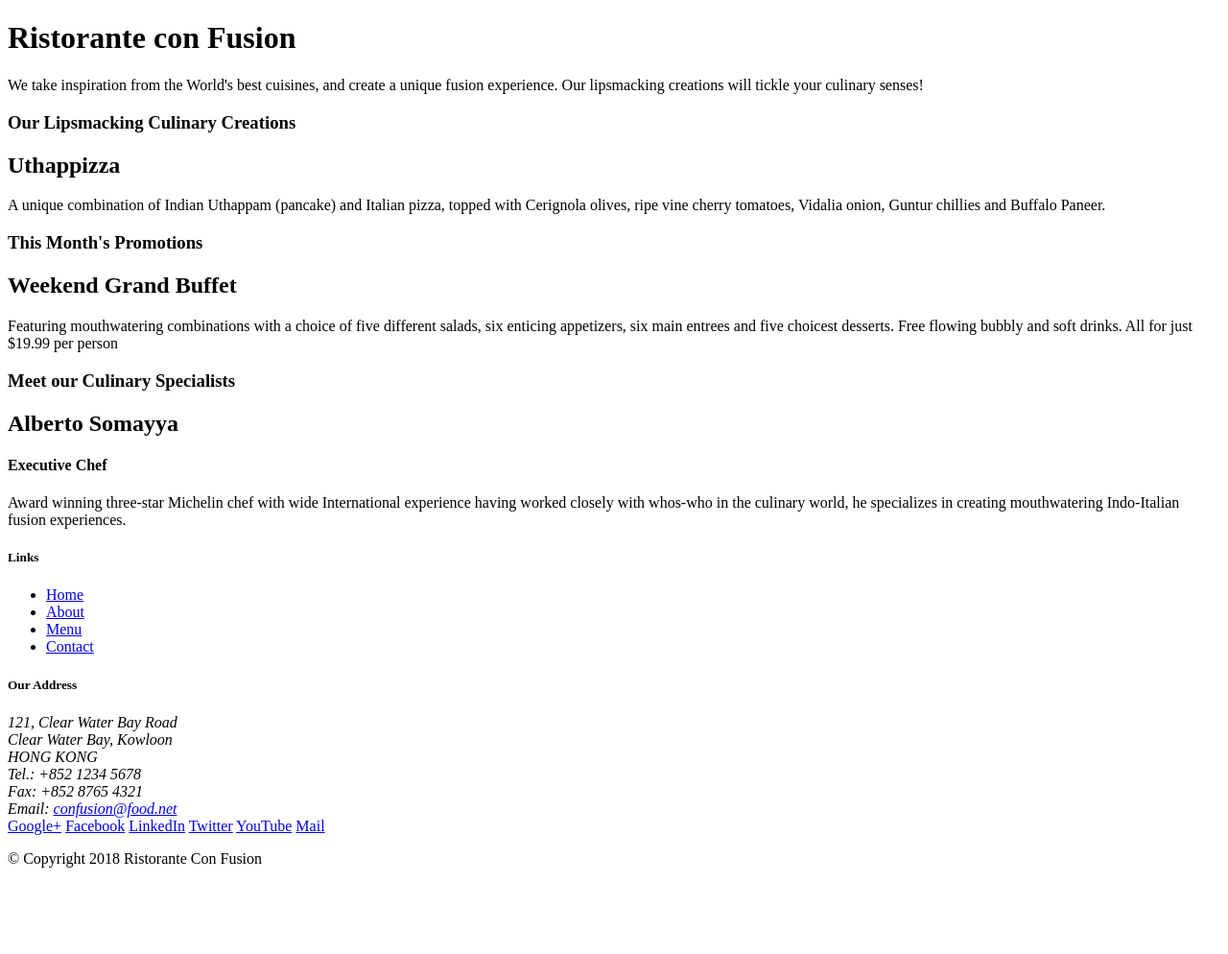
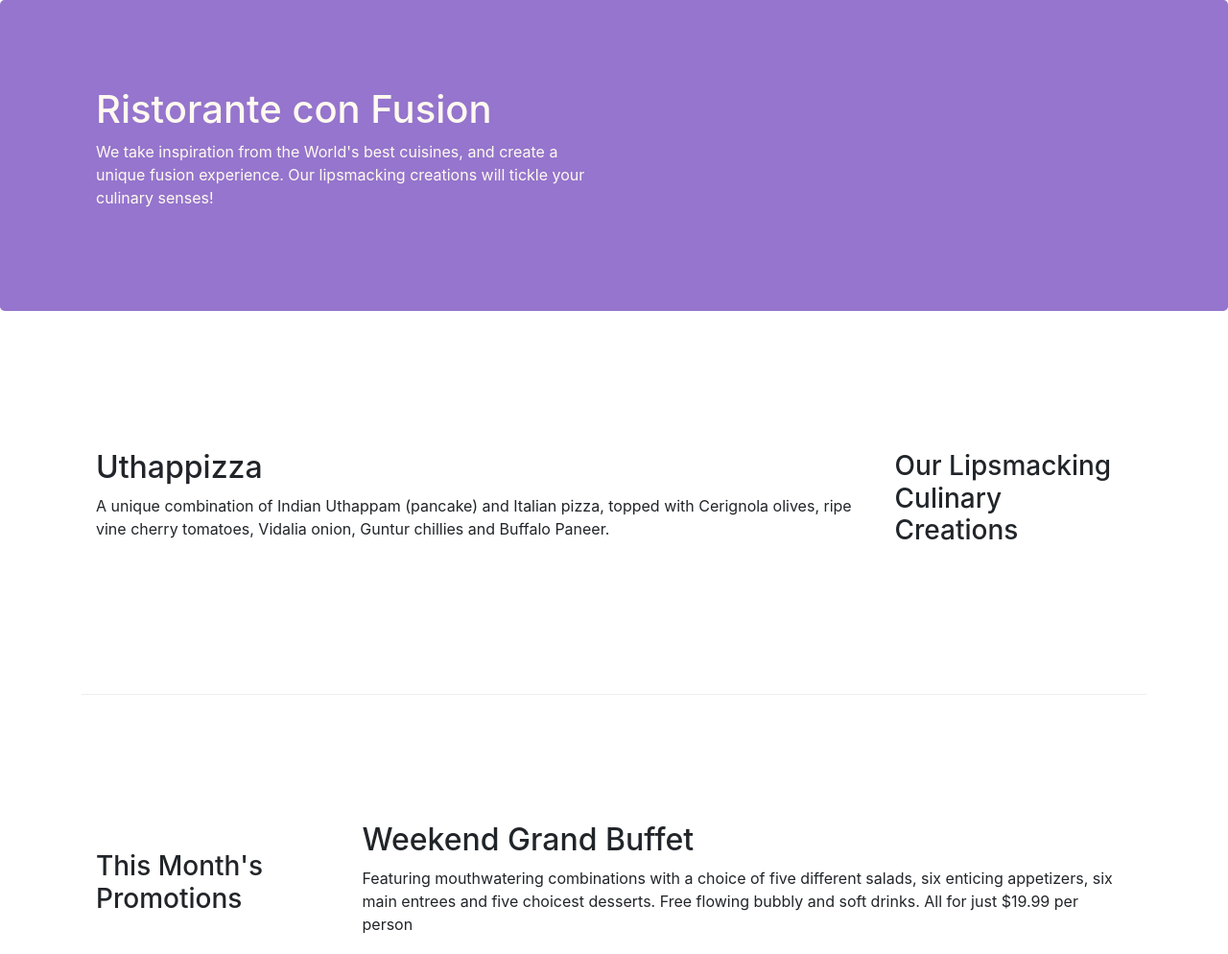
Before and after one commit to nanatech/Bootstrap-Intro, a website: page index.html in a window 1280 px wide. Shown: the top 994 px of the page at 96% size. Before the commit the page ends 920 px from the top, so only its background shows below. Drawn offline with nearby package versions, Linux system fonts and the light colour scheme.

Commit message:
Bootstrap lesson website created

```diff
--- /dev/null
+++ b/css/styles.css
@@ -0,0 +1,30 @@
+.row-header{
+    margin:20px auto;
+    padding:0px;
+}
+
+.row-content {
+    margin:0px auto;
+    padding: 50px 0px 50px 0px;
+    border-bottom: 1px ridge;
+    min-height:400px;
+}
+
+.footer{
+    background-color: #D1C4E9;
+    margin:0px auto;
+    padding: 20px 0px 20px 0px;
+}
+
+.jumbotron {
+    padding:70px 30px 70px 30px;
+    margin:0px auto;
+    background: #9575CD ;
+    color:floralwhite;
+}
+
+address{
+    font-size:80%;
+    margin:0px;
+    color:#0f0f0f;
+}
--- a/index.html
+++ b/index.html
@@ -2,51 +2,58 @@
 <html lang="en">
 
 <head>
+        <!-- Required meta tags always come first -->
+        <meta charset="utf-8">
+        <meta name="viewport" content="width=device-width, initial-scale=1, shrink-to-fit=no">
+
+        <!-- Bootstrap CSS -->
+        <link rel="stylesheet" href="node_modules/bootstrap/dist/css/bootstrap.min.css">
+        <link href="css/styles.css" rel="stylesheet">
     <title>Ristorante Con Fusion</title>
 </head>
 
 <body>
 
-    <header>
-        <div>
-            <div>
-                <div>
+    <header class="jumbotron">
+        <div class="container">
+            <div class="row row-header">
+                <div class="col-12 col-sm-6">
                     <h1>Ristorante con Fusion</h1>
                     <p>We take inspiration from the World's best cuisines, and create a unique fusion experience. Our lipsmacking creations will tickle your culinary senses!</p>
                 </div>
-                <div>
+                <div class="col-12 col-sm">
                 </div>
             </div>
         </div>
     </header>
 
-    <div>
-        <div>
-            <div>
+    <div class="container">
+        <div class="row row-content align-items-center">
+            <div class="col-12 col-sm-4 order-sm-last col-md-3">
                 <h3>Our Lipsmacking Culinary Creations</h3>
             </div>
-            <div>
+            <div class="col col-sm order-sm-first col-md">
                 <h2>Uthappizza</h2>
                 <p>A unique combination of Indian Uthappam (pancake) and Italian pizza, topped with Cerignola olives, ripe vine cherry tomatoes, Vidalia onion, Guntur chillies and Buffalo Paneer.</p>
             </div>
         </div>
 
 
-        <div>
-            <div>
+        <div class="row row-content align-items-center">
+            <div class="col-12 col-sm-4 col-md-3">
                 <h3>This Month's Promotions</h3>
             </div>
-            <div>
+            <div class="col-12 col-sm col-md">
                 <h2>Weekend Grand Buffet</h2>
                 <p>Featuring mouthwatering combinations with a choice of five different salads, six enticing appetizers, six main entrees and five choicest desserts. Free flowing bubbly and soft drinks. All for just $19.99 per person </p>
             </div>
         </div>
 
-        <div>
-            <div>
+        <div class="row row-content align-items-center">
+            <div class="col-12 col-sm-4 order-sm-last col-md-3">
                 <h3>Meet our Culinary Specialists</h3>
             </div>
-            <div>
+            <div class="col-12 col-sm order-sm-first col-md">
                 <h2>Alberto Somayya</h2>
                 <h4>Executive Chef</h4>
                 <p>Award winning three-star Michelin chef with wide International experience having worked closely with whos-who in the culinary world, he specializes in creating mouthwatering Indo-Italian fusion experiences. </p>
@@ -54,19 +61,19 @@
         </div>
     </div>
 
-    <footer>
-        <div>
-            <div>
-                <div>
+    <footer class="footer">
+        <div class="container">
+            <div class="row">
+                <div class="col-4 offset-1 col-sm-2">
                     <h5>Links</h5>
-                    <ul>
+                    <ul class="list-unstyled">
                         <li><a href="#">Home</a></li>
                         <li><a href="#">About</a></li>
                         <li><a href="#">Menu</a></li>
                         <li><a href="#">Contact</a></li>
                     </ul>
                 </div>
-                <div>
+                <div class="col-7 col-sm-5">
                     <h5>Our Address</h5>
                     <address>
 		              121, Clear Water Bay Road<br>
@@ -77,8 +84,8 @@
 		              Email: <a href="mailto:confusion@food.net">confusion@food.net</a>
 		           </address>
                 </div>
-                <div>
-                    <div>
+                <div class="col-12 col-sm-4 align-self-center">
+                    <div class="text-center">
                         <a href="http://google.com/+">Google+</a>
                         <a href="http://www.facebook.com/profile.php?id=">Facebook</a>
                         <a href="http://www.linkedin.com/in/">LinkedIn</a>
@@ -88,14 +95,17 @@
                     </div>
                 </div>
            </div>
-           <div>
-                <div>
+           <div class="row justify-content-center">
+                <div class="col-auto">
                     <p>© Copyright 2018 Ristorante Con Fusion</p>
                 </div>
            </div>
         </div>
     </footer>
-
+<!-- jQuery first, then Popper.js, then Bootstrap JS. -->
+<script src="node_modules/jquery/dist/jquery.slim.min.js"></script>
+<script src="node_modules/popper.js/dist/umd/popper.min.js"></script>
+<script src="node_modules/bootstrap/dist/js/bootstrap.min.js"></script>
 </body>
 
 </html>
--- a/package.json
+++ b/package.json
@@ -12,5 +12,10 @@
   "license": "ISC",
   "devDependencies": {
     "lite-server": "^2.3.0"
+  },
+  "dependencies": {
+    "bootstrap": "^4.0.0",
+    "jquery": "^3.3.1",
+    "popper.js": "^1.12.9"
   }
 }
```
Also changed, not shown: aboutus.html (added, +118 -0 lines), 1 other file.
